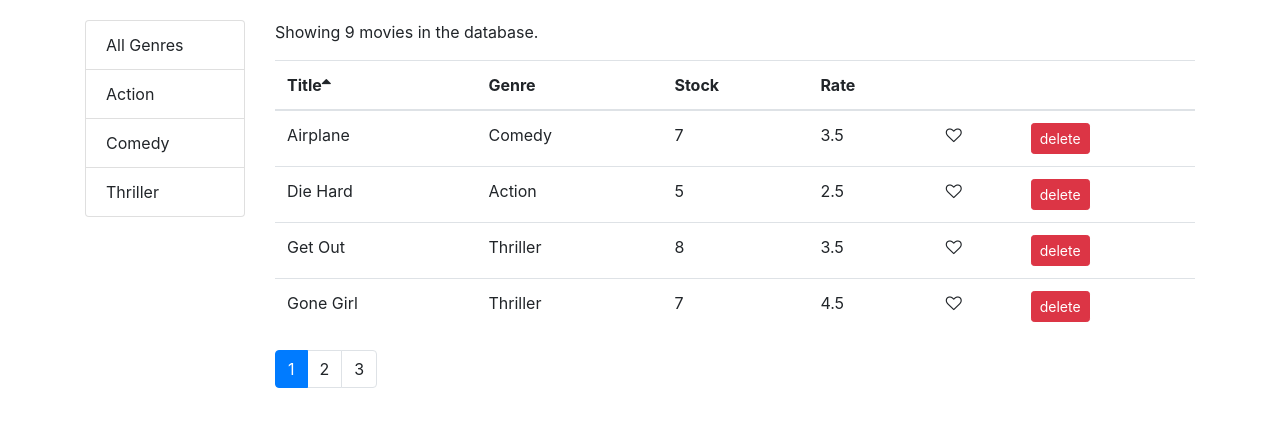
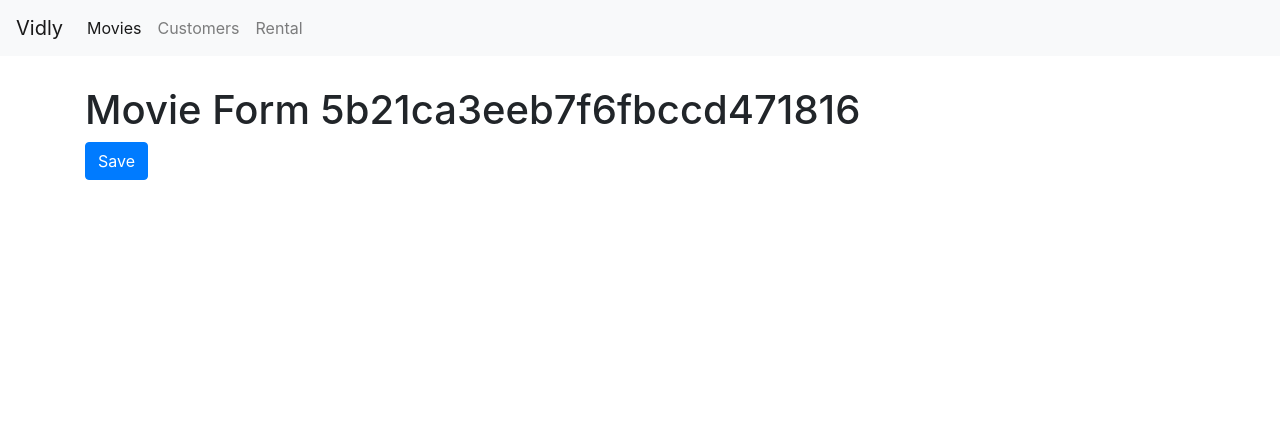
Before and after one commit to benjamin-karami/vidly, a React (Create React App) app: page /movies/5b21ca3eeb7f6fbccd471816 in a window 1280 px wide. Shown: the top 426 px of the page. Built offline with nearby package versions, Linux system fonts and the light colour scheme.

Commit message:
Route Complete 110

```diff
--- a/src/App.js
+++ b/src/App.js
@@ -1,21 +1,31 @@
 import React, { Component } from "react";
-import { Route } from "react-router-dom";
+import { Route, Redirect, Switch } from "react-router-dom";
 import Movies from "./components/movies";
-import "./App.css";
+import MovieForm from "./components/movieForm";
 import Customers from "./components/customers";
 import Rentals from "./components/rentals";
 import NotFound from "./components/notFound";
+import NavBar from "./components/navBar";
+import "./App.css";
 
 class App extends Component {
   state = {};
   render() {
     return (
-      <main className="container">
-        <Route path="/movies" component={Movies} />
-        <Route path="/customers" component={Customers} />
-        <Route path="/rental" component={Rentals} />
-        <Route path="/notFound" component={NotFound} />
-      </main>
+      <React.Fragment>
+        <NavBar />
+        <main className="container">
+          <Switch>
+            <Route path="/movies/:id" component={MovieForm} />
+            <Route path="/movies" component={Movies} />
+            <Route path="/customers" component={Customers} />
+            <Route path="/rental" component={Rentals} />
+            <Route path="/not-Found" component={NotFound} />
+            <Redirect from="/" exact to="/movies" />
+            <Redirect to="/not-found" />
+          </Switch>
+        </main>
+      </React.Fragment>
     );
   }
 }
--- a/src/components/movieForm.jsx
+++ b/src/components/movieForm.jsx
@@ -1,7 +1,17 @@
 import React from "react";
 
-const MovieForm = () => {
-  return <h1>Customers</h1>;
+const MovieForm = ({ match, history }) => {
+  return (
+    <div>
+      <h1>Movie Form {match.params.id}</h1>
+      <button
+        className="btn btn-primary"
+        onClick={() => history.push("/movies")}
+      >
+        Save
+      </button>
+    </div>
+  );
 };
 
 export default MovieForm;
--- a/src/components/moviesTable.jsx
+++ b/src/components/moviesTable.jsx
@@ -1,10 +1,15 @@
 import React, { Component } from "react";
+import { Link } from "react-router-dom";
 import Like from "./common/like";
 import Table from "./common/table";
 
 class MoviesTable extends Component {
   columns = [
-    { path: "title", label: "Title" },
+    {
+      path: "title",
+      label: "Title",
+      content: movie => <Link to={`/movies/${movie._id}`}>{movie.title}</Link>
+    },
     { path: "genre.name", label: "Genre" },
     { path: "numberInStock", label: "Stock" },
     { path: "dailyRentalRate", label: "Rate" },
--- /dev/null
+++ b/src/components/navBar.jsx
@@ -0,0 +1,38 @@
+import React from "react";
+import { Link, NavLink } from "react-router-dom";
+
+const NavBar = () => {
+  return (
+    <nav className="navbar navbar-expand-lg navbar-light bg-light">
+      <Link className="navbar-brand" to="/">
+        Vidly
+      </Link>
+      <button
+        className="navbar-toggler"
+        type="button"
+        data-toggle="collapse"
+        data-target="#navbarNavAltMarkup"
+        aria-controls="navbarNavAltMarkup"
+        aria-expanded="false"
+        aria-label="Toggle navigation"
+      >
+        <span className="navbar-toggler-icon" />
+      </button>
+      <div className="collapse navbar-collapse" id="navbarNavAltMarkup">
+        <div className="navbar-nav">
+          <NavLink className="nav-item nav-link" to="/movies">
+            Movies
+          </NavLink>
+          <NavLink className="nav-item nav-link" to="/customers">
+            Customers
+          </NavLink>
+          <NavLink className="nav-item nav-link" to="/rental">
+            Rental
+          </NavLink>
+        </div>
+      </div>
+    </nav>
+  );
+};
+
+export default NavBar;
--- a/src/index.css
+++ b/src/index.css
@@ -5,7 +5,7 @@ body {
     sans-serif;
   -webkit-font-smoothing: antialiased;
   -moz-osx-font-smoothing: grayscale;
-  padding: 20px 0 0 0;
+  padding: 0;
 }
 
 code {
@@ -16,3 +16,7 @@ code {
 .clickable {
   cursor: pointer;
 }
+
+.navbar {
+  margin-bottom: 30px;
+}
```
